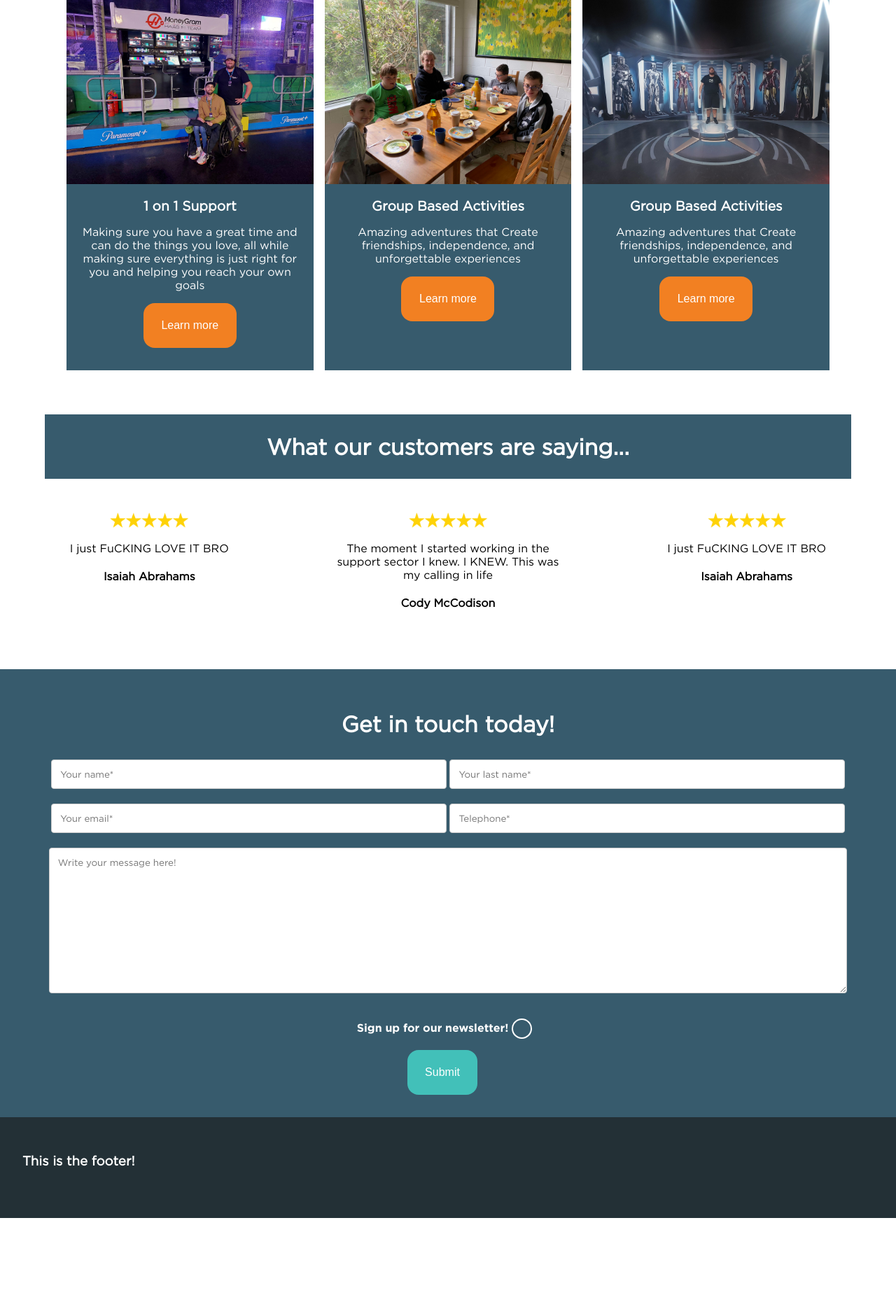
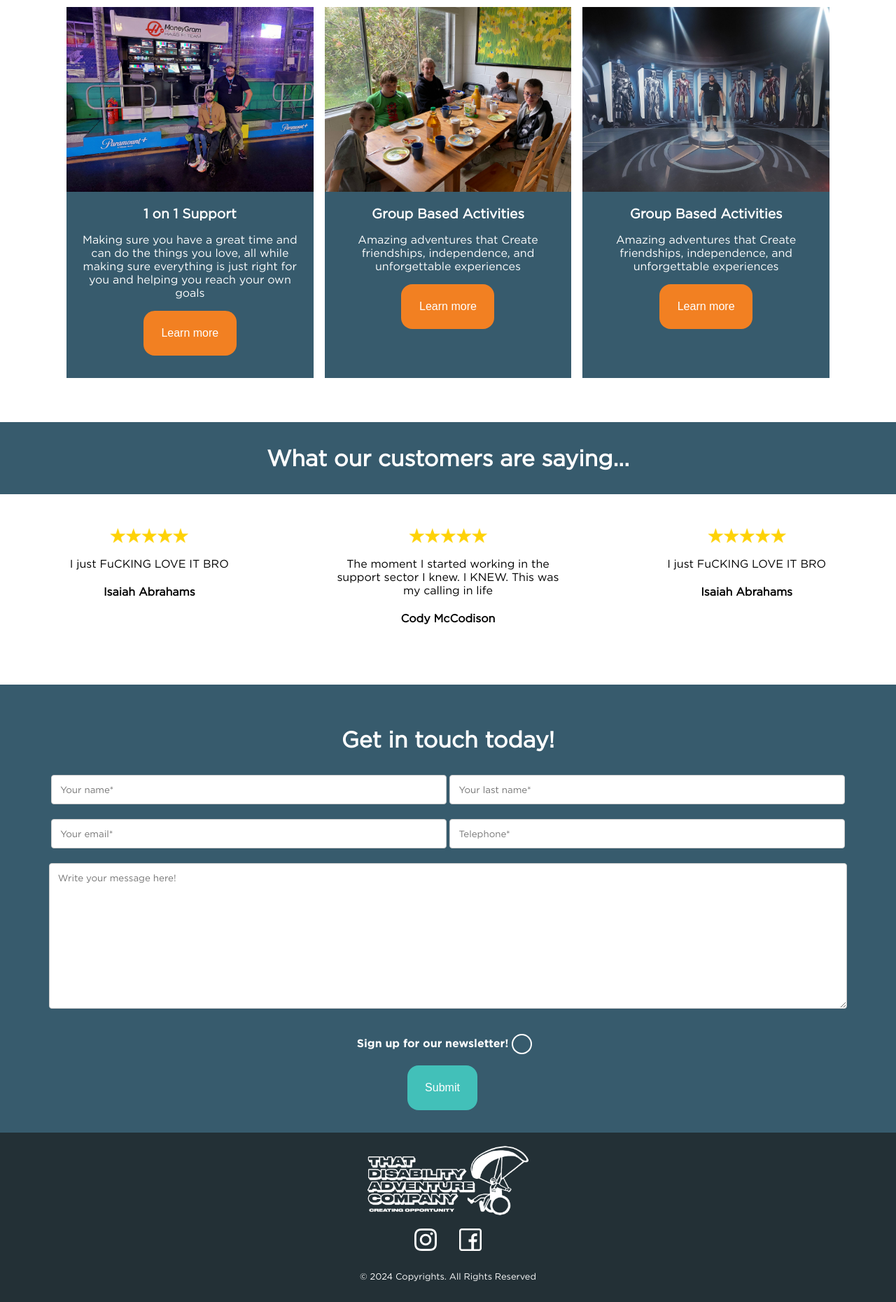
Before and after one commit to parrotTheDude/thatDisabilityAdventureCompany, a PHP site: page / in a window 1280 px wide. Shown: the part 1587-3447 px from the top of the page at 70% size. Before the commit the page ends 3327 px from the top, so only its background shows below. Run offline with PHP 8.4, Linux system fonts and the light colour scheme.

Commit message:
Basic footer complete

```diff
--- a/index.html
+++ b/index.html
@@ -225,7 +225,13 @@
 		</main>
 
 		<footer class="darkBg white">
-			<h3>This is the footer!</h3>
+			<img class="footerLogo" src="icons/whiteLogo.png">
+			<section class="socialIcons">
+				<img class="icon" src="icons/instagram.png">
+				<span class="gap"></span>
+				<img class="icon" src="icons/fb.png">
+			</section>
+			<p class="cc">© 2024 Copyrights. All Rights Reserved</p>
 		</footer>
 
 		<!-- JS Section to make the mobile menu funciton and hide the rest of the content when it is active -->
--- a/style.css
+++ b/style.css
@@ -366,11 +366,16 @@ main {
 }
 
 .floatTitleContainer {
-  width: 90%;
+  width: 100%;
   text-align: center;
   margin: 0rem auto 1rem auto;
   color: #000;
 }
+
+.floatTitleContainer h2 {
+    width: 95%;
+    margin: 2rem auto;
+  }
 
 
 /* Review Section */
@@ -552,10 +557,38 @@ input[type=submit]:hover {
 
 /* Footer */
 footer {
-  height: 5rem;
-  padding: 2rem;
+  display: flex;
+  justify-content: center;
+  flex-wrap: wrap;
+  height: auto;
+  padding: 1rem;
 }
 
+.footerLogo {
+  width: 15rem;
+}
+
+.cc {
+  width: 100%;
+  text-align: center;
+  font-size: 0.8rem;
+}
+
+.socialIcons {
+  width: 100%;
+  display: inherit;
+  justify-content: center;
+  padding: 1rem;
+}
+
+.icon {
+  width: 2rem;
+  filter: invert(1);
+}
+
+.gap {
+  width: 2rem;
+}
 
 
 
@@ -647,6 +680,7 @@ footer {
   .floatTitleContainer {
     margin: auto;
     color: #fff;
+    width: 90%;
   }
   .floatContainer {
     background-color: #375b6d;
```
Also changed, not shown: icons/fb.png (added), icons/whiteLogo.png (added).
